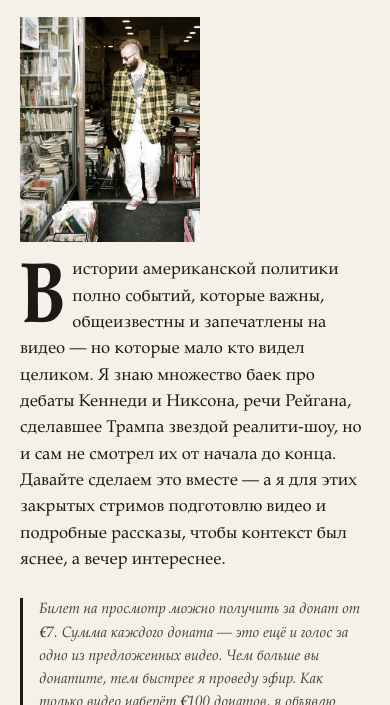
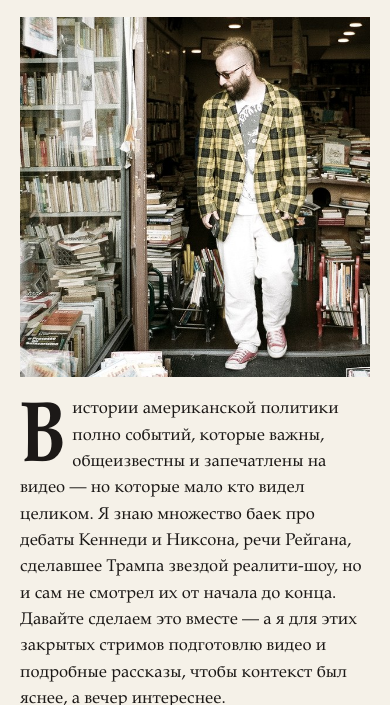
Before and after one commit to evgenyfeldman/smotrimvmeste, a website: page index.html in a window 390 px wide. Shown: the part 139-844 px from the top of the page. Drawn offline with Linux system fonts and the light colour scheme; no server answers.

Commit message:
mobile: фотка полным баннером между заголовком и лидом (object-fit на сжатие высоты)

```diff
--- a/style.css
+++ b/style.css
@@ -537,8 +537,11 @@ a:hover { text-decoration-color: var(--ink); }
   .drop-cap { font-size: 72px; margin: 12px 10px -2px 0; }
   .author-photo {
     float: none;
-    width: 180px;
-    margin: 0 0 16px;
+    width: 100%;
+    max-height: 360px;
+    object-fit: cover;
+    object-position: center 30%;
+    margin: 0 0 20px;
     display: block;
   }
   .rules { font-size: 15px; }
```
